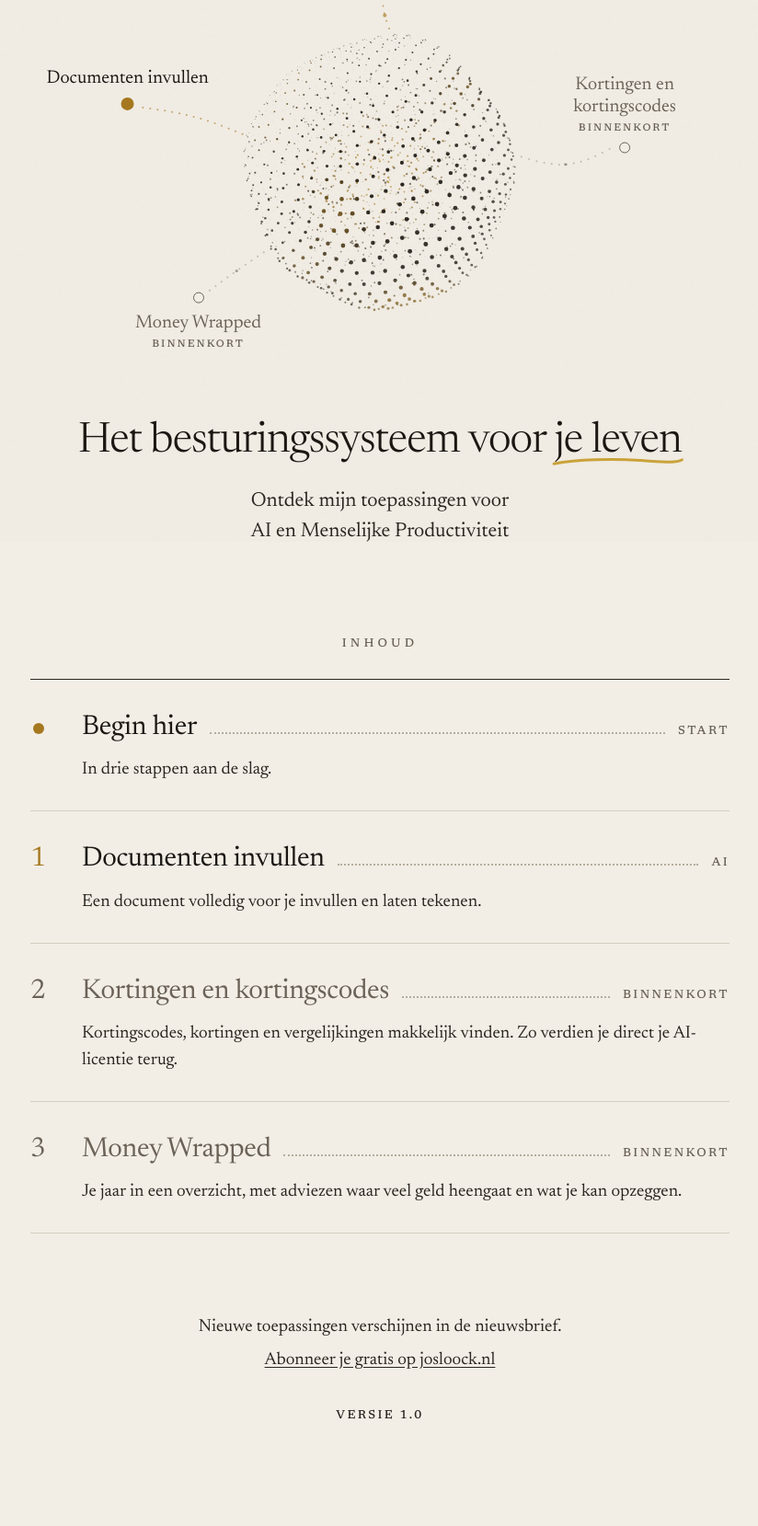
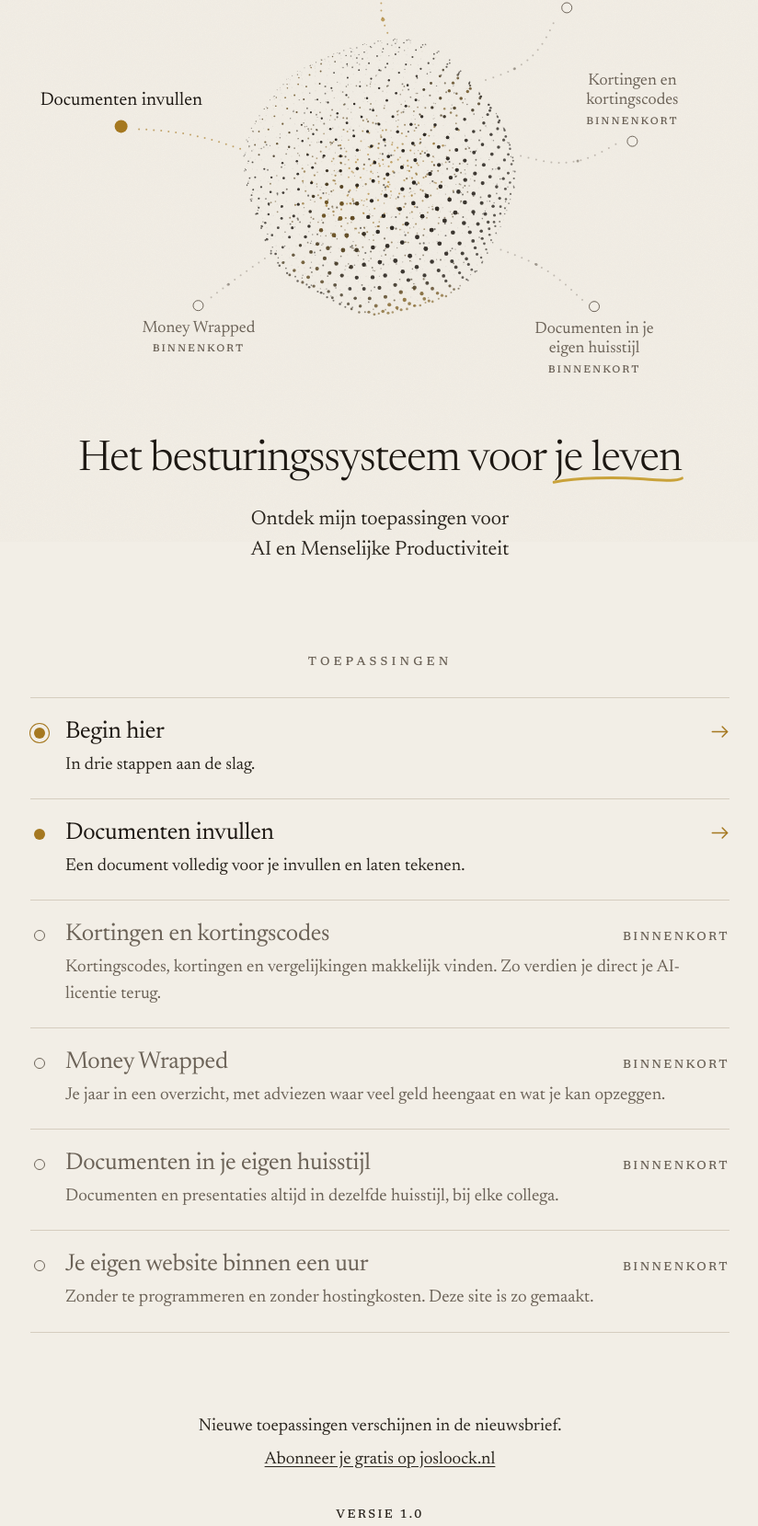
Before and after one commit to josloock/j.os, a plain HTML site: page index.html in a window 1280 px wide. Shown: the part 211-1870 px from the top of the page at 92% size, without its empty margins (227-1051 px from the left). Before the commit the page ends 1808 px from the top, so only its background shows below. Drawn offline with Linux system fonts and the light colour scheme; animation ran at ten frames a second.

Commit message:
Lijst met toepassingen in de taal van de bol, twee toepassingen erbij
De inhoudsopgave in boekvorm is vervangen door een lijst met dezelfde
punten als bij de bol. Nieuw op Binnenkort: documenten in je eigen
huisstijl en je eigen website binnen een uur. De bol heeft nu plek voor
zes punten op een breed scherm; live toepassingen krijgen als eerste
een plek.

Co-Authored-By: Claude <noreply@anthropic.com>
Claude-Session: https://claude.ai/code/session_01MUaCJgyfTh6665RaXqrsmM

```diff
--- a/assets/os.js
+++ b/assets/os.js
@@ -11,7 +11,7 @@
   var TAU = 6.2832;
   // plek van elk punt ten opzichte van het midden van de bol, in bolstralen
   var START_WIDE = [0, -1.52], START_NARROW = [0, -1.7];
-  var WIDE = [[-1.86, -0.42], [1.82, -0.04], [-1.34, 0.98], [1.44, 1.02]];
+  var WIDE = [[-1.9, -0.3], [1.88, -0.14], [-1.34, 1.0], [1.44, 1.04], [1.42, -1.14], [-1.42, -1.14]];
   var NARROW = [[-1.05, 1.62], [1.05, 1.62], [0, 2.75]];
 
   // een nieuwe pagina opent altijd bovenaan (terug en vooruit houden hun plek)
@@ -337,7 +337,6 @@
       core.addEventListener('pointerleave', function () { coreHot = false; });
     }
 
-    var apps = 0;
     var items = Array.prototype.slice.call(document.querySelectorAll('.toc-item'));
     var nodes = items.map(function (li, index) {
       var link = li.querySelector('.toc-title a'), start = li.classList.contains('toc-start');
@@ -349,7 +348,7 @@
       el.innerHTML = '<span class="node-dot"></span><span class="node-text"><span class="node-label">' + esc(title) + '</span>' +
         (link ? '' : '<span class="node-note">Binnenkort</span>') + '</span>';
       stage.appendChild(el);
-      var node = { el: el, li: li, live: !!link, start: start, slot: start ? -1 : apps++, x: 0, y: 0, shown: false,
+      var node = { el: el, li: li, live: !!link, start: start, slot: -1, x: 0, y: 0, shown: false,
         p1: Math.random() * TAU, p2: Math.random() * TAU, p3: Math.random() * TAU, sparks: [], next: 2.5 + Math.random() * 3 };
       function on() { hot = index; el.classList.add('hot'); li.classList.add('hot'); }
       function off() { if (hot === index) hot = -1; el.classList.remove('hot'); li.classList.remove('hot'); }
@@ -366,6 +365,11 @@
       }
       return node;
     });
+
+    // de plekken bij de bol gaan eerst naar wat live is; de rest staat alleen in de lijst
+    nodes.filter(function (nd) { return !nd.start; })
+      .sort(function (a, b) { return (b.live ? 1 : 0) - (a.live ? 1 : 0); })
+      .forEach(function (nd, i) { nd.slot = i; });
 
     // het wezen draait een klein beetje mee met de muis
     var aimX = 0, aimY = 0, lookX = 0, lookY = 0, att = 0, ax = 0, ay = 0, az = 1;
@@ -389,7 +393,7 @@
       var ctx = f.ctx, w = f.w, h = f.h;
       var wide = w >= 680;
       var R = wide ? Math.min(w * 0.19, h * 0.27) : Math.min(w * 0.25, 92);
-      var cx = w / 2, cy = wide ? h * 0.53 : 215;
+      var cx = w / 2, cy = wide ? h * 0.52 : 215;
       var born = easeOut(t / 1.2); // het wezen vormt zich bij het laden
       lookX += (aimX - lookX) * 0.05; lookY += (aimY - lookY) * 0.05;
 
@@ -429,11 +433,13 @@
         var up = off[1] < 0; // punt boven de bol: label erboven, zodat de draad vrij blijft
         // elk punt zwaait traag om de bol, als aan een draad
         var baseA = Math.atan2(off[1], off[0]), baseD = Math.sqrt(off[0] * off[0] + off[1] * off[1]) * R;
-        var ang = baseA + (STILL ? 0 : 0.085 * Math.sin(t * 0.23 + nd.p1) + 0.03 * Math.sin(t * 0.61 + nd.p2));
+        // op een smal scherm hangt het onderste punt altijd onder de labels van de twee erboven
+        if (!wide && nd.slot === 2) baseD = Math.max(baseD, 1.62 * R + 118);
+        var ang = baseA + (STILL ? 0 : 0.07 * Math.sin(t * 0.23 + nd.p1) + 0.025 * Math.sin(t * 0.61 + nd.p2));
         var dist = baseD * (1 + (STILL ? 0 : 0.035 + 0.035 * Math.sin(t * 0.31 + nd.p3)));
         var tx = cx + Math.cos(ang) * dist, ty = cy + Math.sin(ang) * dist;
         // geboorte: het punt reist zichtbaar van het hart naar zijn plek
-        var out = STILL ? 1 : easeInOut((t - 1.0 - k * 0.5) / 1.7);
+        var out = STILL ? 1 : easeInOut((t - 1.0 - (nd.slot + 1) * 0.36) / 1.7);
         // op een smal scherm blijft het label altijd binnen beeld
         if (!wide) { var half = nd.el.offsetWidth / 2; tx = clamp(tx, half - 12, w - half + 12); }
         var nx = cx + (tx - cx) * out, ny = cy + (ty - cy) * out;
--- a/assets/site.css
+++ b/assets/site.css
@@ -107,7 +107,7 @@ ol, ul { padding: 0; list-style: none; }
 .byline a { display: inline-block; padding: 14px 0; margin: -14px 0; text-decoration: none; }
 .byline a:hover { text-decoration: underline; }
 
-.stage { position: relative; width: 100%; height: 540px; margin-top: 4px; }
+.stage { position: relative; width: 100%; height: 560px; margin-top: 4px; }
 .stage canvas { position: absolute; inset: 0; width: 100%; height: 100%; pointer-events: none; }
 /* zonder JavaScript: een stille, gestippelde bol */
 .no-js .stage::before {
@@ -173,7 +173,7 @@ a.node:hover .node-dot::after { animation: ping 1.3s ease-out infinite; }
 a.node:hover { color: var(--ink); }
 a.node:hover, .node.hot { --hot: 1.5; }
 a.node:hover .node-label, a.node.hot .node-label { text-decoration: underline; text-decoration-color: var(--gold); text-decoration-thickness: 2px; text-underline-offset: 5px; }
-.node-soon { color: var(--muted); }
+.node-soon { color: var(--muted); font-size: 18px; max-width: 170px; }
 .node-soon .node-dot { width: 12px; height: 12px; background: var(--paper); border: 1.5px solid var(--muted); }
 .node-soon .node-dot::after { display: none; }
 .node-note { font-size: 11px; font-weight: 500; letter-spacing: .18em; text-transform: uppercase; }
@@ -217,21 +217,23 @@ a.node:hover .node-label, a.node.hot .node-label { text-decoration: underline; t
 .lede { margin-top: 24px; max-width: 560px; font-size: 22px; color: var(--body); text-wrap: balance; }
 
 .section { margin-top: 96px; }
-.toc { margin-top: 28px; border-top: 1px solid var(--line); }
-.toc-item { position: relative; display: flex; gap: 20px; padding: 30px 0; border-bottom: 1px solid var(--soft); }
+/* de lijst met toepassingen: dezelfde punten als bij de bol */
+.toc { margin-top: 28px; border-top: 1px solid var(--soft); }
+.toc-item { position: relative; display: flex; gap: 18px; padding: 22px 0; border-bottom: 1px solid var(--soft); }
 .toc-title a::after { content: ""; position: absolute; inset: 0; }
-.toc-num { flex: none; width: 36px; padding-top: 5px; font-size: 30px; line-height: 1.15; color: var(--oker); }
+.toc-dot { flex: none; width: 12px; height: 12px; margin: 10px 4px 0; border-radius: 50%; background: var(--oker); transition: transform .3s cubic-bezier(.2, .7, .2, 1); }
+.toc-start .toc-dot { box-shadow: 0 0 0 4px var(--paper), 0 0 0 5px var(--oker); }
+.toc-item.soon .toc-dot { background: var(--paper); border: 1.5px solid var(--muted); }
 .toc-body { flex: 1; min-width: 0; }
-.toc-head { display: flex; align-items: baseline; gap: 14px; }
-.toc-title { font-size: 30px; font-weight: 400; line-height: 1.15; letter-spacing: -.01em; }
-.toc-title a { display: inline-block; padding: 5px 0; text-decoration: none; }
-.toc-title span { display: inline-block; padding: 5px 0; }
-.toc-leader { flex: 1; min-width: 24px; border-bottom: 2px dotted var(--leader); }
-.toc-desc { margin-top: 10px; color: var(--body); }
-.toc-item.soon .toc-title, .toc-item.soon .toc-num { color: var(--muted); }
-.toc-dot { display: inline-block; width: 12px; height: 12px; margin: 10px 0 0 3px; border-radius: 50%; background: var(--oker); }
-.toc-leader { transition: border-color .3s ease; }
-.toc-item.hot .toc-leader { border-bottom-color: var(--gold); }
+.toc-head { display: flex; flex-wrap: wrap; align-items: baseline; justify-content: space-between; gap: 2px 16px; }
+.toc-title { font-size: 26px; font-weight: 400; line-height: 1.2; letter-spacing: -.01em; }
+.toc-title a { text-decoration: none; }
+.toc-go { flex: none; color: var(--oker); transition: transform .3s cubic-bezier(.2, .7, .2, 1); }
+.toc-go svg { display: block; width: 20px; height: 13px; fill: none; stroke: currentColor; stroke-width: 1.4; stroke-linecap: round; stroke-linejoin: round; }
+.toc-desc { margin-top: 6px; color: var(--body); }
+.toc-item.soon .toc-title, .toc-item.soon .toc-desc { color: var(--muted); }
+.toc-item.hot .toc-dot { transform: scale(1.5); }
+.toc-item.hot .toc-go { transform: translateX(5px); }
 .toc-item.hot .toc-title a { color: var(--oker-dark); }
 
 /* ---------- toepassingspagina ---------- */
@@ -353,16 +355,17 @@ button.button { border: 0; font-family: inherit; cursor: pointer; }
   .no-js .stage::before { top: 215px; width: 180px; height: 180px; }
 }
 
+@media (max-width: 360px) {
+  .node { max-width: 124px; font-size: 17px; }
+}
+
 @media (max-width: 560px) {
   .page { padding-top: 20px; }
   .byline { font-size: 11px; letter-spacing: .14em; }
   .text { font-size: 19px; }
   .toc-item, .step { gap: 12px; }
-  .toc-num, .step-num { width: 28px; }
-  .toc-title { font-size: 26px; }
-  .toc-leader { display: none; }
-  .toc-head { justify-content: space-between; flex-wrap: wrap; row-gap: 0; }
-  .toc-title { min-width: 0; overflow-wrap: anywhere; }
+  .step-num { width: 28px; }
+  .toc-title { font-size: 23px; min-width: 0; overflow-wrap: anywhere; }
   .step h3 { font-size: 28px; }
   .notes { font-size: 19px; }
   .section { margin-top: 72px; }
--- a/index.html
+++ b/index.html
@@ -29,42 +29,40 @@
 </header>
 
 <main class="col section" id="toepassingen">
-<h2 class="caps caps-wide center">Inhoud</h2>
+<h2 class="caps caps-wide center">Toepassingen</h2>
 
 <!-- Een toepassing toevoegen: kopieer een <li>. Met een link in de titel is hij live
-     en wordt hij een gouden punt bij de bol; zonder link staat hij op "Binnenkort". -->
-<ol class="toc">
+     en krijgt hij een gouden punt; zonder link (en met class "soon") staat hij op
+     "Binnenkort". Live toepassingen krijgen als eerste een plek bij de bol. -->
+<ul class="toc">
 
 <li class="toc-item toc-start">
-<span class="toc-num" aria-hidden="true"><span class="toc-dot"></span></span>
+<span class="toc-dot" aria-hidden="true"></span>
 <div class="toc-body">
 <div class="toc-head">
 <h3 class="toc-title"><a href="begin-hier/index.html">Begin hier</a></h3>
-<span class="toc-leader" aria-hidden="true"></span>
-<span class="caps">Start</span>
+<span class="toc-go" aria-hidden="true"><svg viewBox="0 0 18 12"><path d="M1 6h15"/><path d="M11 1l5 5-5 5"/></svg></span>
 </div>
 <p class="toc-desc">In drie stappen aan de slag.</p>
 </div>
 </li>
 
 <li class="toc-item">
-<span class="toc-num" aria-hidden="true">1</span>
+<span class="toc-dot" aria-hidden="true"></span>
 <div class="toc-body">
 <div class="toc-head">
 <h3 class="toc-title"><a href="documenten-invullen/index.html">Documenten invullen</a></h3>
-<span class="toc-leader" aria-hidden="true"></span>
-<span class="caps">AI</span>
+<span class="toc-go" aria-hidden="true"><svg viewBox="0 0 18 12"><path d="M1 6h15"/><path d="M11 1l5 5-5 5"/></svg></span>
 </div>
 <p class="toc-desc">Een document volledig voor je invullen en laten tekenen.</p>
 </div>
 </li>
 
 <li class="toc-item soon">
-<span class="toc-num" aria-hidden="true">2</span>
+<span class="toc-dot" aria-hidden="true"></span>
 <div class="toc-body">
 <div class="toc-head">
 <h3 class="toc-title"><span>Kortingen en kortingscodes</span></h3>
-<span class="toc-leader" aria-hidden="true"></span>
 <span class="caps">Binnenkort</span>
 </div>
 <p class="toc-desc">Kortingscodes, kortingen en vergelijkingen makkelijk vinden. Zo verdien je direct je AI-licentie terug.</p>
@@ -72,18 +70,39 @@
 </li>
 
 <li class="toc-item soon">
-<span class="toc-num" aria-hidden="true">3</span>
+<span class="toc-dot" aria-hidden="true"></span>
 <div class="toc-body">
 <div class="toc-head">
 <h3 class="toc-title"><span>Money Wrapped</span></h3>
-<span class="toc-leader" aria-hidden="true"></span>
 <span class="caps">Binnenkort</span>
 </div>
 <p class="toc-desc">Je jaar in een overzicht, met adviezen waar veel geld heengaat en wat je kan opzeggen.</p>
 </div>
 </li>
 
-</ol>
+<li class="toc-item soon">
+<span class="toc-dot" aria-hidden="true"></span>
+<div class="toc-body">
+<div class="toc-head">
+<h3 class="toc-title"><span>Documenten in je eigen huisstijl</span></h3>
+<span class="caps">Binnenkort</span>
+</div>
+<p class="toc-desc">Documenten en presentaties altijd in dezelfde huisstijl, bij elke collega.</p>
+</div>
+</li>
+
+<li class="toc-item soon">
+<span class="toc-dot" aria-hidden="true"></span>
+<div class="toc-body">
+<div class="toc-head">
+<h3 class="toc-title"><span>Je eigen website binnen een uur</span></h3>
+<span class="caps">Binnenkort</span>
+</div>
+<p class="toc-desc">Zonder te programmeren en zonder hostingkosten. Deze site is zo gemaakt.</p>
+</div>
+</li>
+
+</ul>
 </main>
 
 <footer class="foot col">
```
Also changed, not shown: 1 other file.
